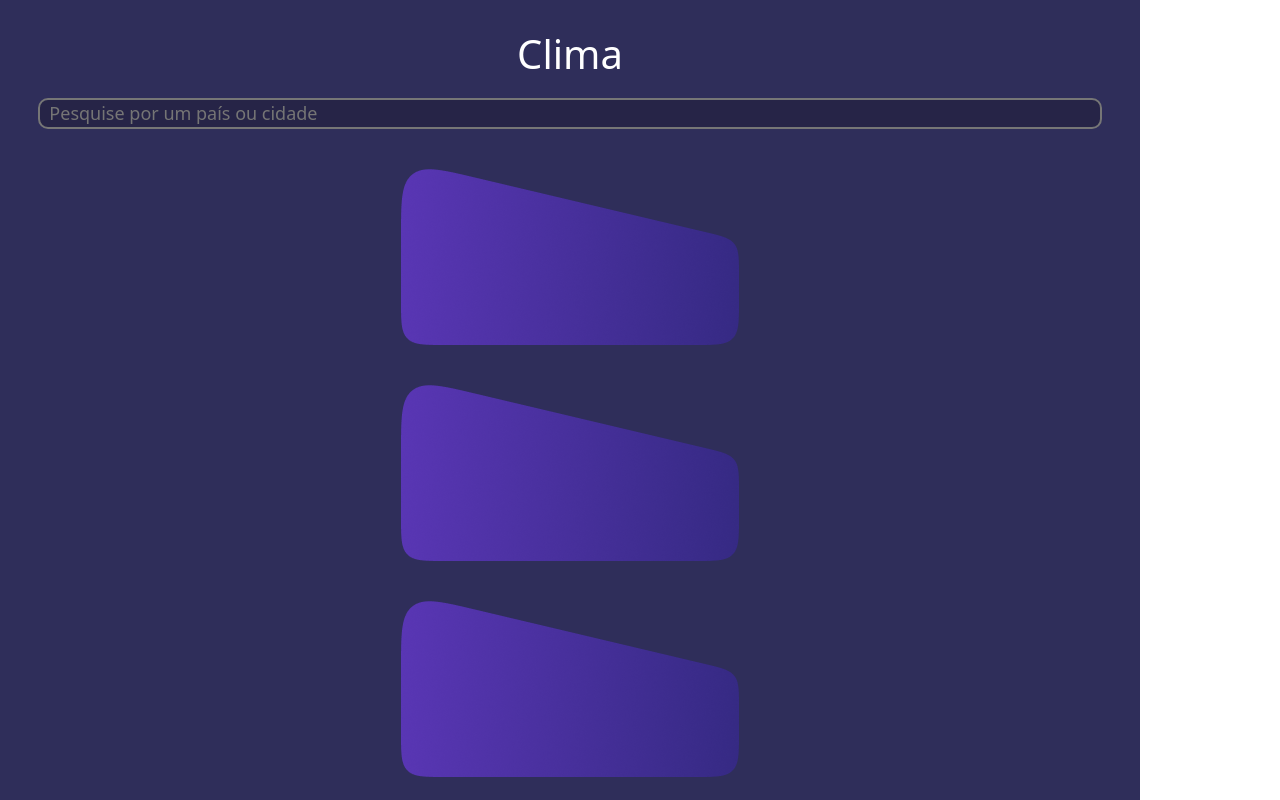
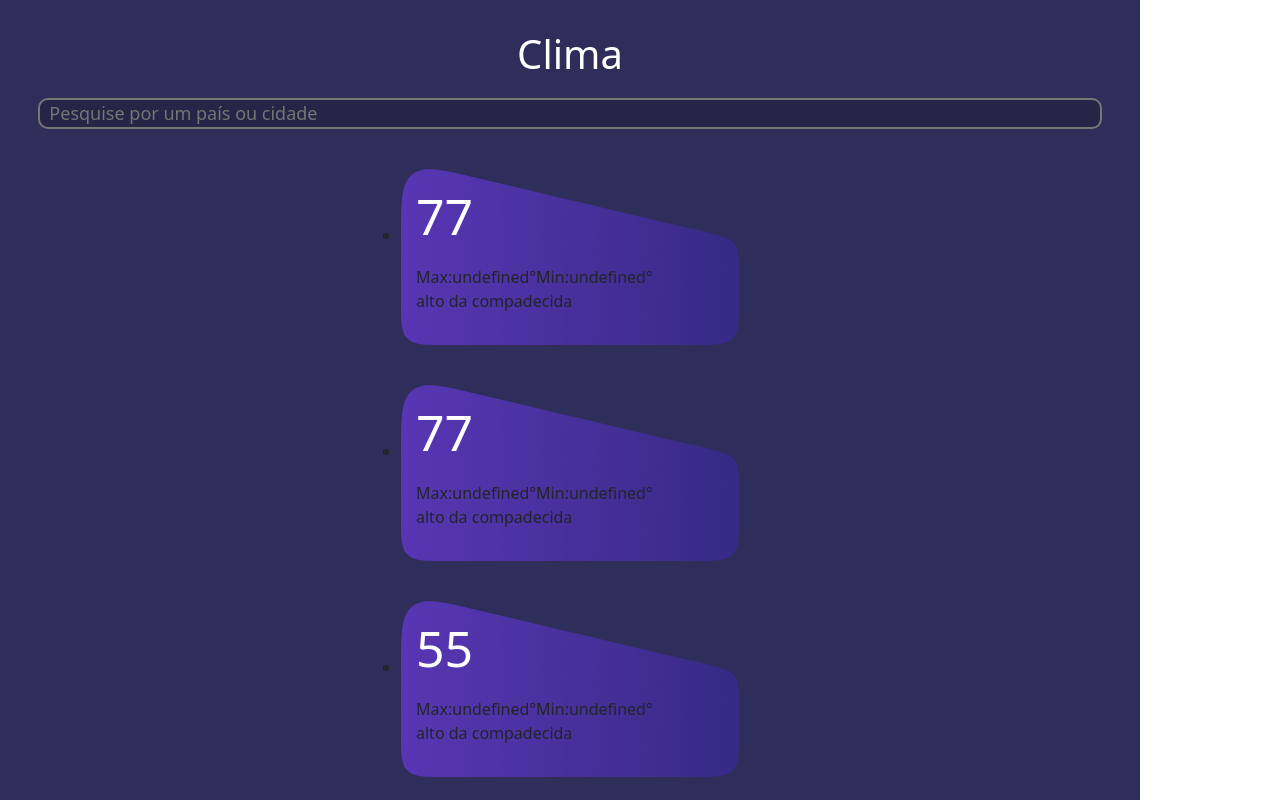
Before and after one commit to Gust4v0M/Weather-Forecast, an Angular app: page /searchWeather in a window 1280 px wide. Built offline with nearby package versions, Linux system fonts and the light colour scheme.

Commit message:
almosto done this part

```diff
--- a/src/app/search-weather/search-weather.component.css
+++ b/src/app/search-weather/search-weather.component.css
@@ -42,7 +42,7 @@ h1{
     justify-content: center;
     align-content: space-around;
     flex-direction: column;
-
+    position: relative;
 }
 
 img{
@@ -57,6 +57,48 @@ img{
     width: 95%;
   }
 
+.header1 {
+    position: absolute;
+    z-index: 2;
+    margin-top: 50px;
+    display: flex;
+    flex-direction: row;
+}
+.header2 {
+  position: absolute;
+  z-index: 2;
+  margin-top: 50px;
+  display: flex;
+  flex-direction: row;
+}
+.header3 {
+  position: absolute;
+  z-index: 2;
+  margin-top: 50px;
+  display: flex;
+  flex-direction: row;
+}
+
+.body{
+  position: absolute;
+  z-index: 2;
+  margin-top: 17vh;
+  margin-left: 15px;
+}
+
+.icon{
+  margin-left: 30vh;
+  position: absolute;
+  padding-top: 20px;
+  background-color: aliceblue;
+
+
+}
+.mainTemp{
+  font-size: 50px;
+  color: white;
+  margin-left: 15px;
+}
   .custom-table thead tr:first-child th:first-child {
     border-top-left-radius: 10px;
   }
--- a/src/app/search-weather/search-weather.component.html
+++ b/src/app/search-weather/search-weather.component.html
@@ -21,21 +21,56 @@
       </thead>
       <tbody>
         <tr *ngFor="let result of results$ | async">
-          <td [style.color]="'white'"
-           (click)="selectCity(result.nome)"
-           [routerLink]="['/weather-app', result.nome ]"
-           >
+          <td
+            [style.color]="'white'"
+            (click)="selectCity(result.nome)"
+            [routerLink]="['/weather-app', result.nome]"
+          >
             {{ result.nome }}
           </td>
         </tr>
       </tbody>
     </table>
 
-    <div *ngIf="!mostrarTempo" class="exemplos">
-      <img src="assets/rectangle.png" alt="" />
-      <img src="assets/rectangle.png" alt="" />
-      <img src="assets/rectangle.png" alt="" />
-    </div>
+    <ul *ngIf="!mostrarTempo" class="exemplos">
+      <li class="infoContainer1">
+        <div class="header1">
+          <p class="mainTemp">77{{ maxTemp }}</p>
+          <img class="icon" [src]="icon" />
+        </div>
+        <div class="body">
+          <p>{{ "Max:" + maxTemp + "°" + "Min:" + minTemp + "°" }}</p>
+          <p>alto da compadecida</p>
+        </div>
+        <img src="assets/rectangle.png" alt="" />
+      </li>
+
+      <li class="infoContainer2">
+        <div class="header2">
+          <p class="mainTemp">77{{ maxTemp }}</p>
+          <img class="icon" [src]="icon" />
+        </div>
+        <div class="body">
+          <p>{{ "Max:" + maxTemp + "°" + "Min:" + minTemp + "°" }}</p>
+          <p>alto da compadecida</p>
+        </div>
+        <img src="assets/rectangle.png" alt="" />
+      </li>
+
+
+     <li class="infoContainer3">
+        <div class="header3">
+          <p class="mainTemp">55{{ maxTemp }}</p>
+          <img class="icon" [src]="icon" />
+        </div>
+        <div class="body">
+          <p>{{ "Max:" + maxTemp + "°" + "Min:" + minTemp + "°" }}</p>
+          <p>alto da compadecida</p>
+        </div>
+        <img src="assets/rectangle.png" alt="" />
+      </li>
+
+    </ul>
   </div>
   <app-weather-app *ngIf="mostrarComponent"></app-weather-app>
 </div>
--- a/src/app/search-weather/search-weather.component.ts
+++ b/src/app/search-weather/search-weather.component.ts
@@ -22,6 +22,7 @@ import { WeatherAppService } from '../weather-app/weather-app.service';
 import { WeatherAppComponent } from '../weather-app/weather-app.component';
 import { RouterLink } from '@angular/router';
 import { NgIf, NgFor, AsyncPipe } from '@angular/common';
+import { subscribe } from 'node:diagnostics_channel';
 
 @Component({
     selector: 'app-search-weather',
@@ -47,6 +48,13 @@ export class SearchWeatherComponent implements OnInit {
   mostrarTempo: boolean = false;
   cidadeRelampago: string = '';
   mostrarComponent: boolean = false;
+  private readonly mun1: string = 'http://api.weatherapi.com/v1/current.json?key=b6cad66055604042a5c35816241207&lang=pt&q=manaus&days=5&aqi=no';
+  private readonly mun2: string = 'http://api.weatherapi.com/v1/current.json?key=b6cad66055604042a5c35816241207&lang=pt&q=salvador&days=5&aqi=no';
+  private readonly mun3: string = 'http://api.weatherapi.com/v1/current.json?key=b6cad66055604042a5c35816241207&lang=pt&q=macapa&days=5&aqi=no';
+  mainTemp!: number;
+  icon!: any;
+  maxTemp!: number;
+  minTemp!: number;
 
   constructor(private http: HttpClient,
 ) {}
@@ -69,6 +77,7 @@ export class SearchWeatherComponent implements OnInit {
       )
     );
 
+
   }
 
   onClicSearch() {
@@ -82,4 +91,17 @@ export class SearchWeatherComponent implements OnInit {
     this.cidadeRelampago = city;
     console.log(this.cidadeRelampago)
   }
+
+  container1(){
+      this.http.get(this.mun1)
+      .subscribe(
+        (dados: any) =>{
+          this.mainTemp = dados.current.temp_c;
+          this.maxTemp =  dados.forecast.forecastday[0].day.maxtemp_c;
+          this.minTemp = dados.forecast.forecastday[0].day.mintemp_c;
+          this.icon = dados.forecast.forecastday.dau.condition.icon;
+        }
+
+      )
+  }
 }
```
